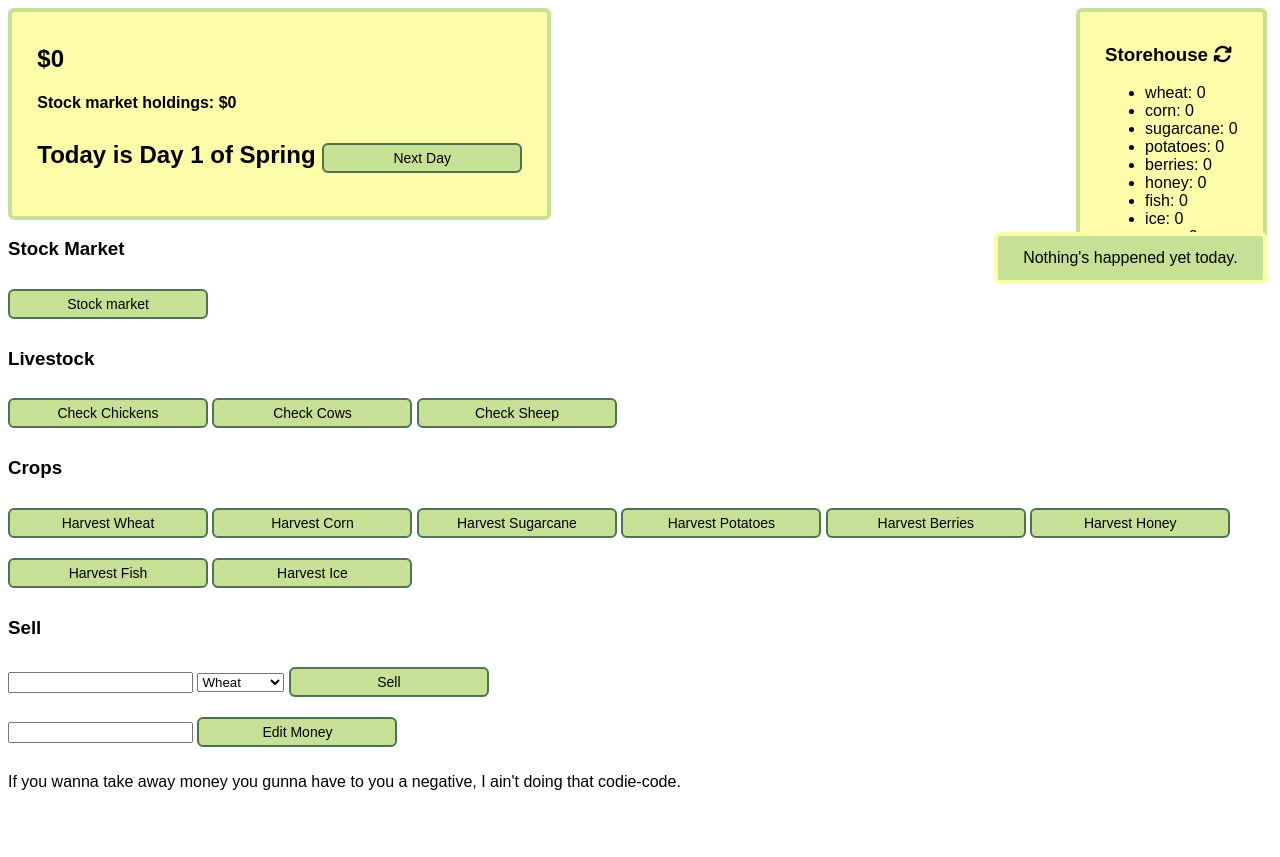
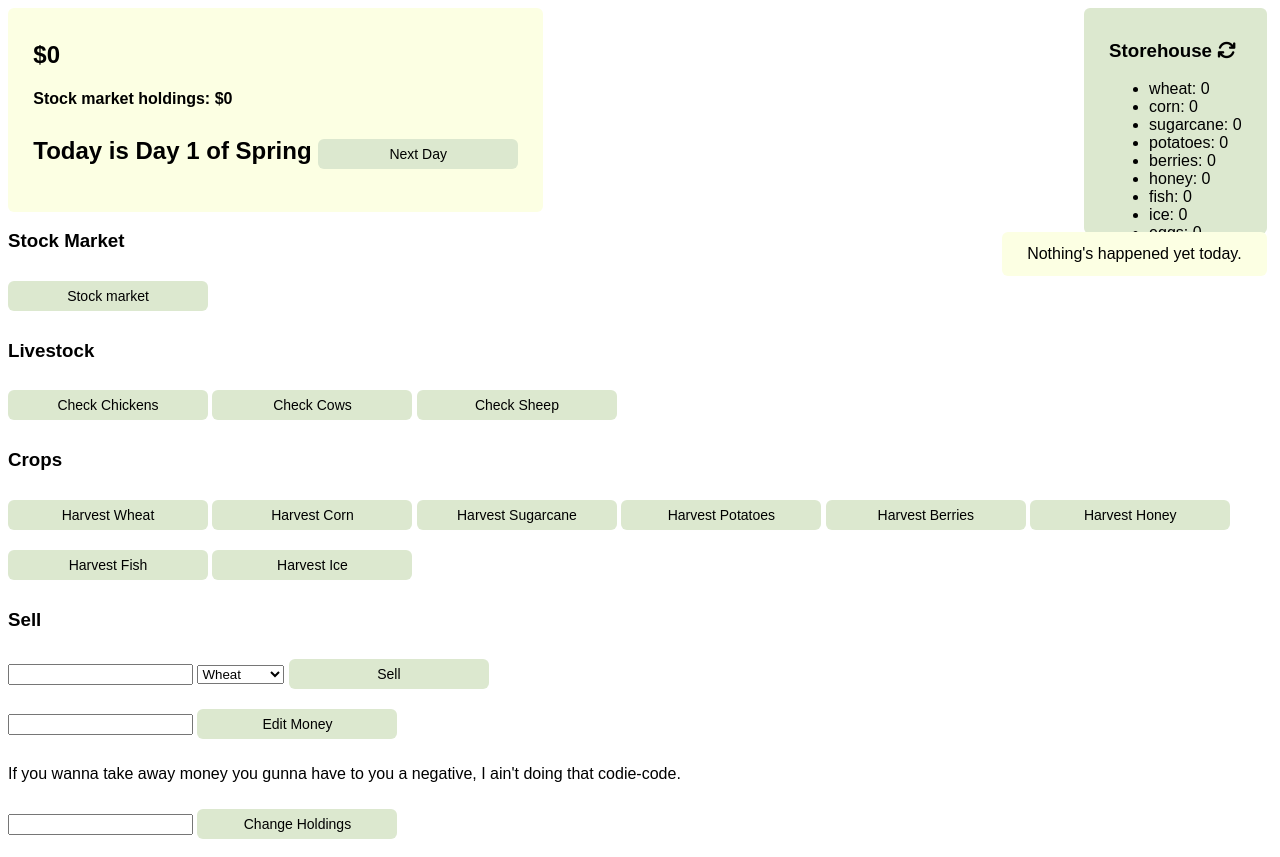
Before and after one commit to jefulford/farming-sim, a plain HTML site: page index.html in a window 1280 px wide. Before the commit the page ends 807 px from the top, so only its background shows below. Drawn offline with nearby package versions, Linux system fonts and the light colour scheme.

Commit message:
added add/take from holdings

```diff
--- a/index.html
+++ b/index.html
@@ -59,6 +59,8 @@
         <input id="change-money-amount" type="number">
         <button id="submit-change-money" onclick="changeMoney()">Edit Money</button>
         <p>If you wanna take away money you gunna have to you a negative, I ain't doing that codie-code.</p>
+        <input id="change-holdings-amount" type="number">
+        <button id="submit-holdings-amount" onclick="changeHoldings()">Change Holdings</button>
     </div>
 
 
--- a/main.css
+++ b/main.css
@@ -1,10 +1,16 @@
+:root {
+    --primary: #DCE8CF;
+    --secondary: #FCFFE3;
+    --tertiary: #CFE8D2;
+}
+
 body {
     font-family: Arial;
 }
 button {
-    background-color: #C6E096;
-    border: 2px solid #4D734F;
+    background-color: var(--primary);
     border-radius: 6px;
+    border: 0px;
     width: 200px;
     height: 30px;
     font-size: 14px;
@@ -12,9 +18,8 @@ button {
     cursor: pointer;
 }
 .stats {
-    background-color: #FCFCA9;
+    background-color: var(--secondary);
     padding: 1% 2%;
-    border: 4px solid #C6E096;
     border-radius: 6px;
     display: inline-block;
     position: relative;
@@ -22,9 +27,8 @@ button {
 
 /* storehouse */
 .storehouse {
-    background-color: #FCFCA9;
+    background-color: var(--primary);
     padding: 1% 2%;
-    border: 4px solid #C6E096;
     border-radius: 6px;
     display: inline-block;
     position: absolute;
@@ -35,8 +39,7 @@ button {
 
 /* message */
 #message {
-    border: 4px solid #FCFCA9;
-    background-color: #C6E096;
+    background-color: var(--secondary);
     padding: 1% 2%;
     border-radius: 6px;
     display: inline-block;
--- a/main.js
+++ b/main.js
@@ -1,7 +1,6 @@
 function roll6() {
     return Math.floor(Math.random() * 6) + 1;
 }
-
 // SEASON
 var daily = {
     stocks: false,
@@ -68,11 +67,32 @@ function updateMoney() {
 }
 updateMoney();
 function changeMoney() {
-    var changeAmount= Number($("#change-money-amount").val());
+    var changeAmount = Number($("#change-money-amount").val());
     money = money + changeAmount;
     updateMoney();
 }
-
+function changeHoldings() {
+    var changeHoldingsAmount = Number($("#change-holdings-amount").val());
+    if (changeHoldingsAmount < 0) {
+        if (Math.abs(changeHoldingsAmount) > myHoldings) {
+            changeMessage("ERROR: you do not have enough money in your holdings account to withdraw.");
+        } else {
+            myHoldings = myHoldings + changeHoldingsAmount;
+            money = money - changeHoldingsAmount;
+            console.log("yay");
+        }
+    } else {
+        if (changeHoldingsAmount > money) {
+            changeMessage("ERROR: you do not have enough money in your account to add to holdings.");
+        } else {
+            money = money - changeHoldingsAmount;
+            myHoldings = myHoldings + changeHoldingsAmount;
+            changeMessage("Added " + changeHoldingsAmount + " to stock market holdings.");
+        }
+    }
+    updateMoney();
+    updateHoldings();
+}
 // message
 
 var message = $("div#message");
```
